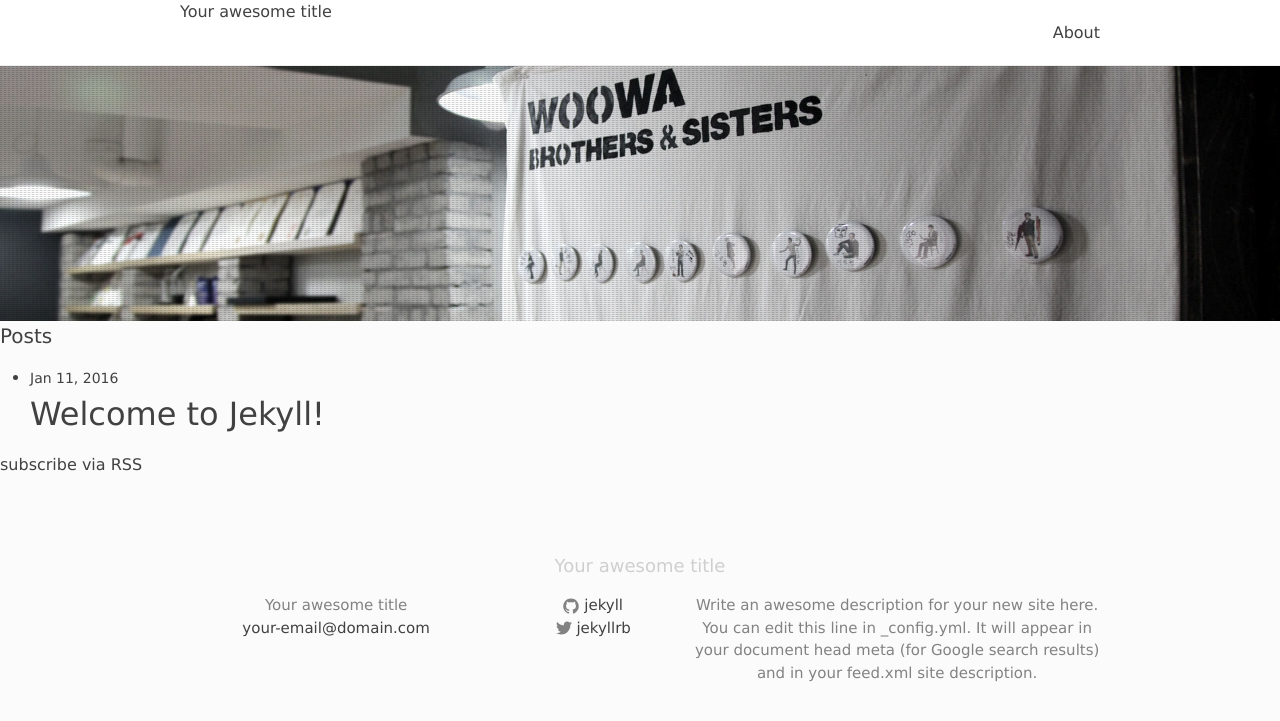
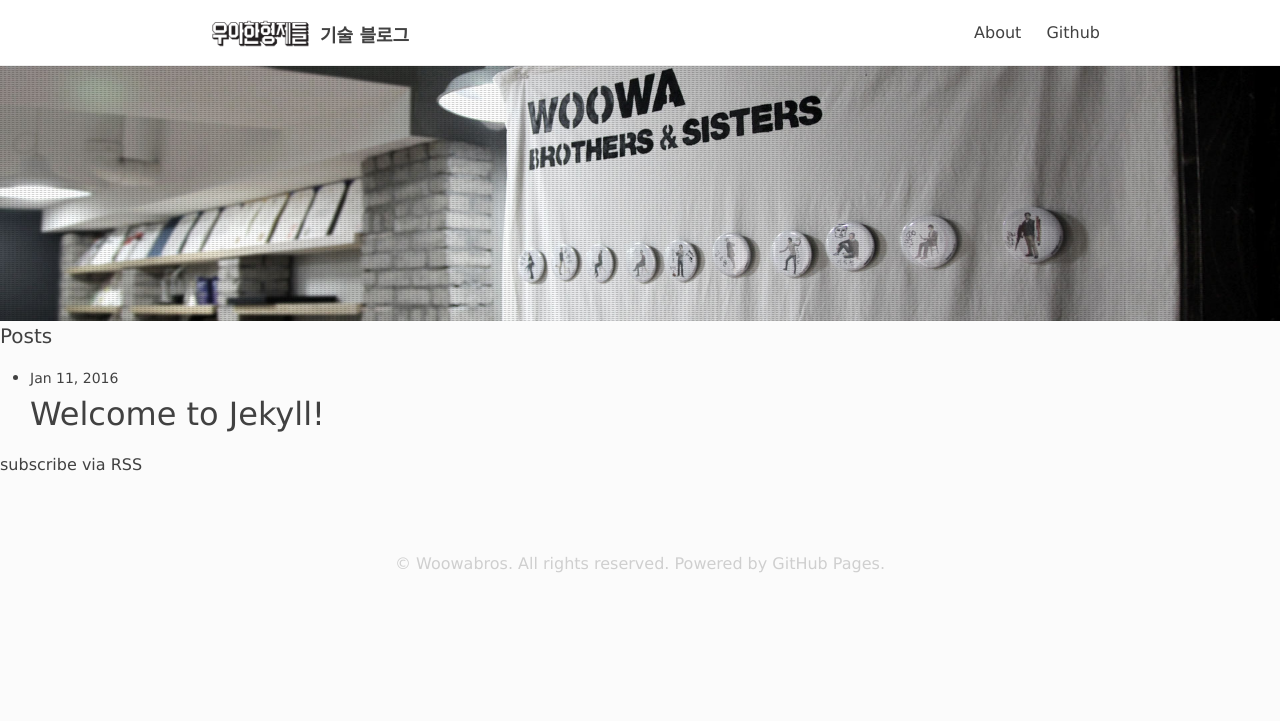
Before and after one commit to kate-ez/kate-ez.github.com, a Jekyll site: the page built from index.html, in a window 1280 px wide. Shown: the top 721 px of the page. Built offline with Jekyll 4.4.1, drawn with Linux system fonts in a browser that asks for light colours.

Commit message:
header/footer 수정

```diff
--- a/_includes/footer.html
+++ b/_includes/footer.html
@@ -1,38 +1,7 @@
 <footer class="site-footer">
 
   <div class="wrapper">
-
-    <h2 class="footer-heading">{{ site.title }}</h2>
-
-    <div class="footer-col-wrapper">
-      <div class="footer-col footer-col-1">
-        <ul class="contact-list">
-          <li>{{ site.title }}</li>
-          <li><a href="mailto:{{ site.email }}">{{ site.email }}</a></li>
-        </ul>
-      </div>
-
-      <div class="footer-col footer-col-2">
-        <ul class="social-media-list">
-          {% if site.github_username %}
-          <li>
-            {% include icon-github.html username=site.github_username %}
-          </li>
-          {% endif %}
-
-          {% if site.twitter_username %}
-          <li>
-            {% include icon-twitter.html username=site.twitter_username %}
-          </li>
-          {% endif %}
-        </ul>
-      </div>
-
-      <div class="footer-col footer-col-3">
-        <p>{{ site.description }}</p>
-      </div>
-    </div>
-
+    © Woowabros. All rights reserved. Powered by GitHub Pages.
   </div>
 
 </footer>
--- a/_includes/header.html
+++ b/_includes/header.html
@@ -2,7 +2,10 @@
 
   <div class="wrapper">
 
-    <a class="site-title" href="{{ site.baseurl }}/">{{ site.title }}</a>
+    <a class="site-title" href="{{ site.baseurl }}/">
+      <span class="site-logo">우아한형제들</span>
+      <span class="site-title">기술 블로그</span>
+    </a>
 
     <nav class="site-nav">
       <a href="#" class="menu-icon">
@@ -19,6 +22,7 @@
           <a class="page-link" href="{{ my_page.url | prepend: site.baseurl }}">{{ my_page.title }}</a>
           {% endif %}
         {% endfor %}
+          <a class="page-link" href="http://woowabros.github.com" target="_blank">Github</a>
       </div>
     </nav>
 
```
